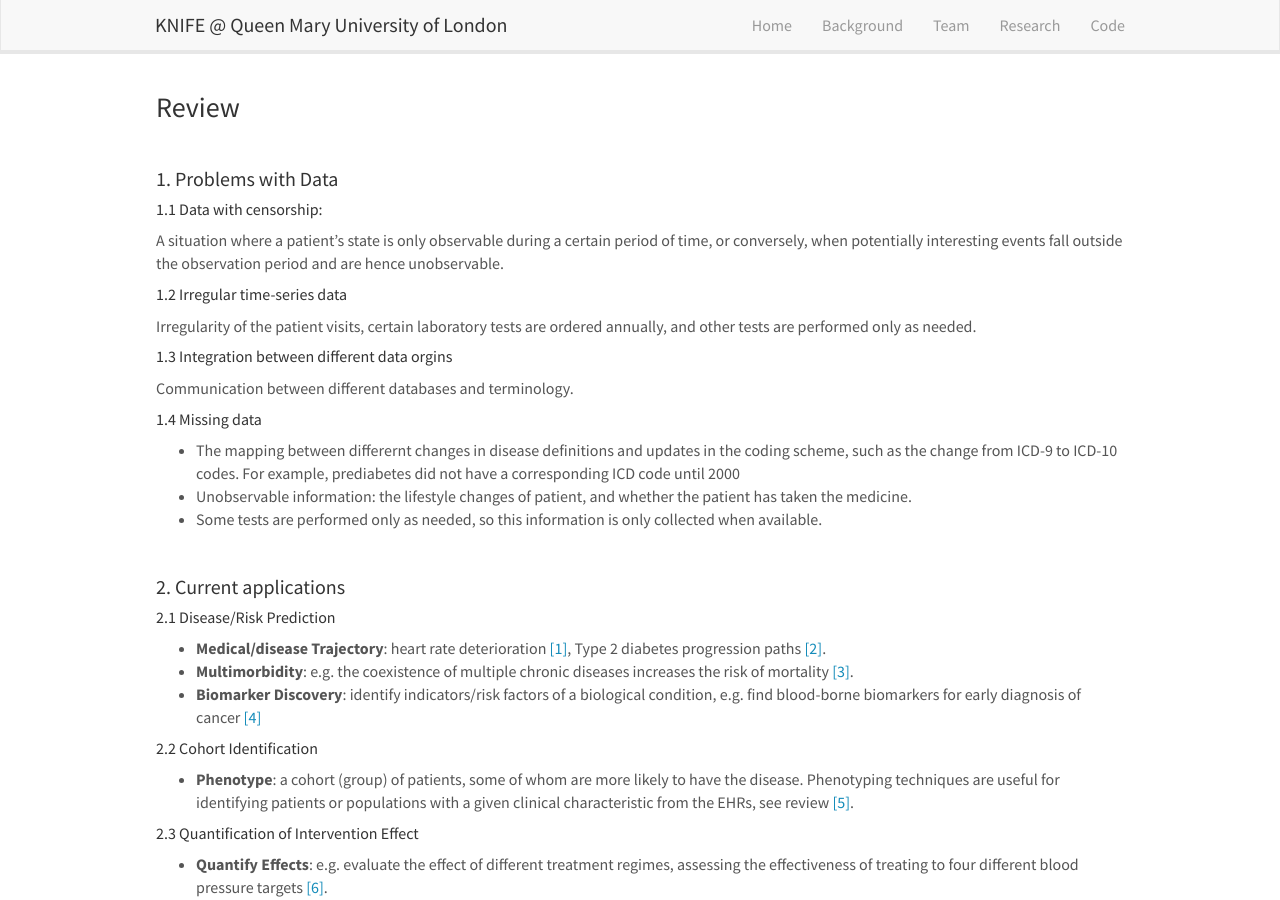
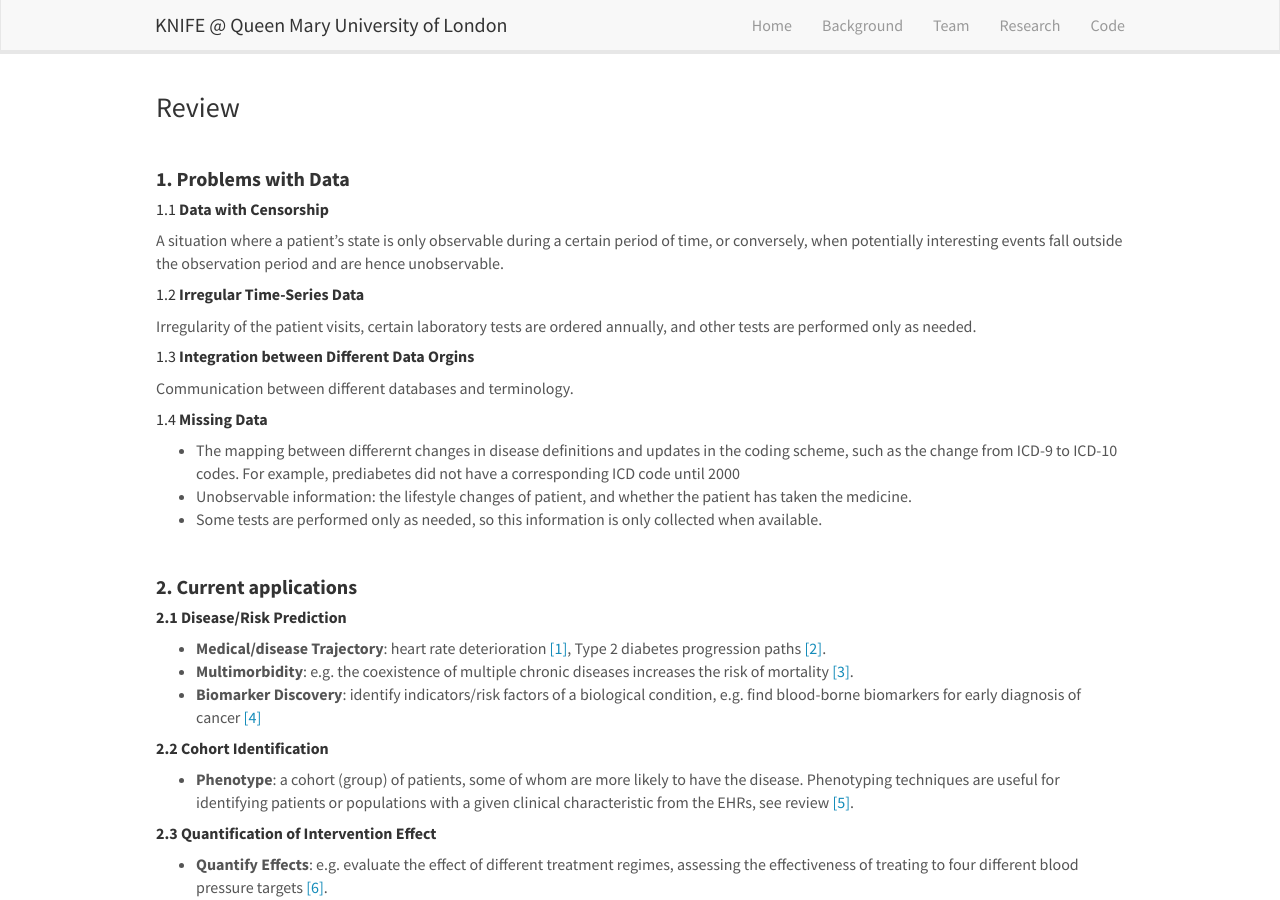
Before and after one commit to knifeqmul/knifeqmul.github.io, a Jekyll site: the page built from _pages/research.md, in a window 1280 px wide and 900 px high. Built offline with Jekyll 4.4.1, drawn with Linux system fonts in a browser that asks for light colours; nearby versions of some CDN libraries.

```diff
--- a/_pages/research.md
+++ b/_pages/research.md
@@ -9,19 +9,19 @@ permalink: /research/
 ### Review
 <br>
 
-#### 1. Problems with Data
+#### **1. Problems with Data**
 
-##### 1.1 Data with censorship:
+##### 1.1 **Data with Censorship**
 A situation where a patient’s state is only observable during a certain period of time, or conversely, when potentially interesting events fall outside the observation period and are hence unobservable.
 
-##### 1.2 Irregular time-series data
+##### 1.2 **Irregular Time-Series Data**
 Irregularity of the patient visits, certain laboratory tests are ordered annually, and other tests are performed only as
 needed.
 
-##### 1.3 Integration between different data orgins
+##### 1.3 **Integration between Different Data Orgins**
 Communication between different databases and terminology.
 
-##### 1.4 Missing data
+##### 1.4 **Missing Data**
 * The mapping between differernt changes in disease definitions and updates in the coding scheme, such as the change from ICD-9 to ICD-10 codes. For example, prediabetes did not have a corresponding ICD code until 2000
 * Unobservable information: the lifestyle changes of patient, and whether the patient has taken the medicine.
 * Some tests are performed only as needed, so this information is only collected when available.
@@ -29,21 +29,21 @@ Communication between different databases and terminology.
 <br>
 
 
-#### 2. Current applications
+#### **2. Current applications**
 
-##### 2.1 Disease/Risk Prediction
+##### **2.1 Disease/Risk Prediction**
 * **Medical/disease Trajectory**: heart rate deterioration <a href="https://ieeexplore.ieee.org/document/7591926/">[1]</a>, Type 2 diabetes progression paths <a href="https://www.ncbi.nlm.nih.gov/pmc/articles/PMC4851215/">[2]</a>.
 * **Multimorbidity**: e.g. the coexistence of multiple chronic diseases increases the risk of mortality <a href="https://www.ncbi.nlm.nih.gov/pubmed/19287000">[3]</a>.
 * **Biomarker Discovery**: identify indicators/risk factors of a biological condition, e.g. find blood-borne biomarkers for early diagnosis of cancer <a href="https://journals.plos.org/plosone/article?id=10.1371/journal.pone.0003661">[4]</a>
 
-##### 2.2 Cohort Identification
+##### **2.2 Cohort Identification**
   * **Phenotype**:  a cohort (group) of patients, some of whom are more likely to have the disease. Phenotyping techniques are useful for identifying patients or populations with a given clinical characteristic from the EHRs, see review <a href="https://www.ncbi.nlm.nih.gov/pmc/articles/PMC3932460/">[5]</a>.
 
-##### 2.3 Quantification of Intervention Effect
+##### **2.3 Quantification of Intervention Effect**
   * **Quantify Effects**: e.g. evaluate the effect of different treatment regimes, assessing the effectiveness of treating to four different blood pressure targets <a href="https://www.ncbi.nlm.nih.gov/pubmed/29218880">[6]</a>.
   * **Adverse Event Detection**: this term describes the detrimental effect of medical care on patient medical state. Examples include infection acquired during the treatment of a different condition, such as surgical site infection. For example, <a href="https://www.ncbi.nlm.nih.gov/pubmed/22713699">[7]</a> identify medications caused adverse drug reactions.
 
-##### 2.4 Building Evidence-Based Guideline
+##### **2.4 Building Evidence-Based Guideline**
   * **Guideline**: Provide guidance on the optimal treatment under a particular set of conditions based on epidemiological evidence. For example, American Diabetes Association (ADA) guidelines for diabetes consist of recommendations for diagnosing the condition (e.g., a patient is considered diabetic if his or her hemoglobin A1c is >6.5), controlling the disease (patient is under control if his or her A1c is <6.5 and systolic blood pressure is <140mmHg), and prescribing interventions (lifestyle modification and therapeutic interventions).
 
 
```
